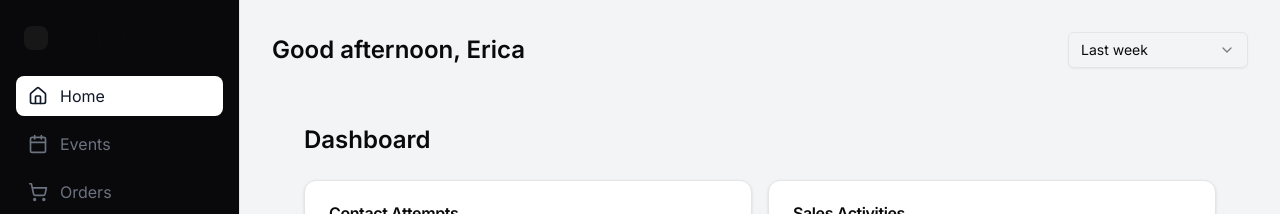
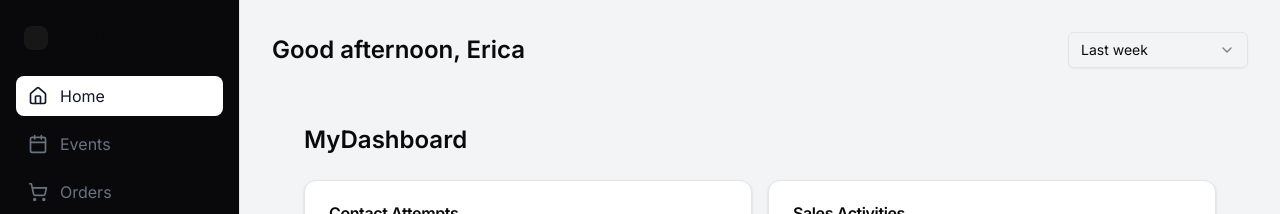
Before and after one commit to sweettry/loan-wizard, a Next.js app: page / in a window 1280 px wide. Shown: the top 214 px of the page. Built offline with nearby package versions, Linux system fonts and the light colour scheme.

Commit message:
trigger to deploy

```diff
--- a/app/(dashboard)/page.tsx
+++ b/app/(dashboard)/page.tsx
@@ -29,7 +29,7 @@ export default function Home() {
           </Select>
         </div>
         <div className="p-8">
-          <h1 className="mb-6 text-2xl font-semibold">Dashboard</h1>
+          <h1 className="mb-6 text-2xl font-semibold">MyDashboard</h1>
           <div className="space-y-6">
             <MetricsOverview />
             <Pipeline />
```
